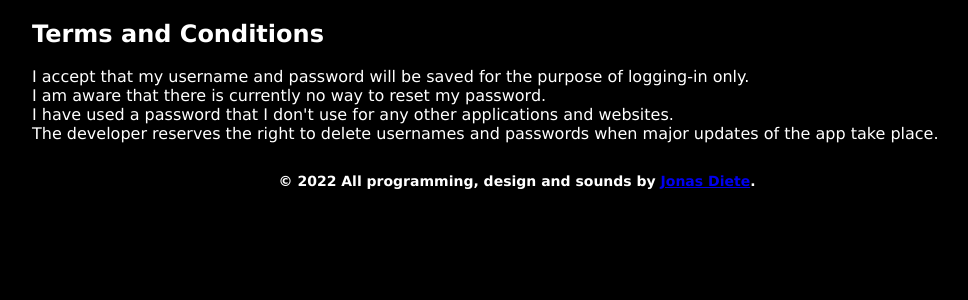
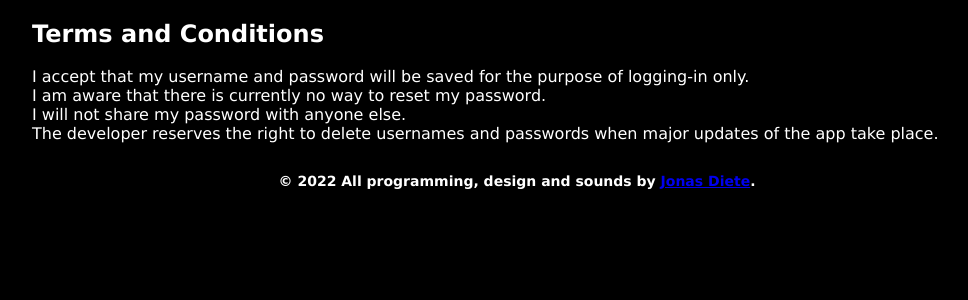
Before and after one commit to jonas-diete/timestablecoach, a Flask app: page /terms in a window 1280 px wide. Shown: the part 85-385 px from the top of the page, without its empty margins (123-1091 px from the left). Run offline with Flask 2, Linux system fonts and the light colour scheme.

Commit message:
terms and conditions updated

```diff
--- a/templates/terms.html
+++ b/templates/terms.html
@@ -8,7 +8,7 @@
 		<br>
 		I am aware that there is currently no way to reset my password.
 		<br>
-		I have used a password that I don't use for any other applications and websites.
+		I will not share my password with anyone else.
 		<br>
 		The developer reserves the right to delete usernames and passwords when major updates of the app take place.
 	<div>
```
